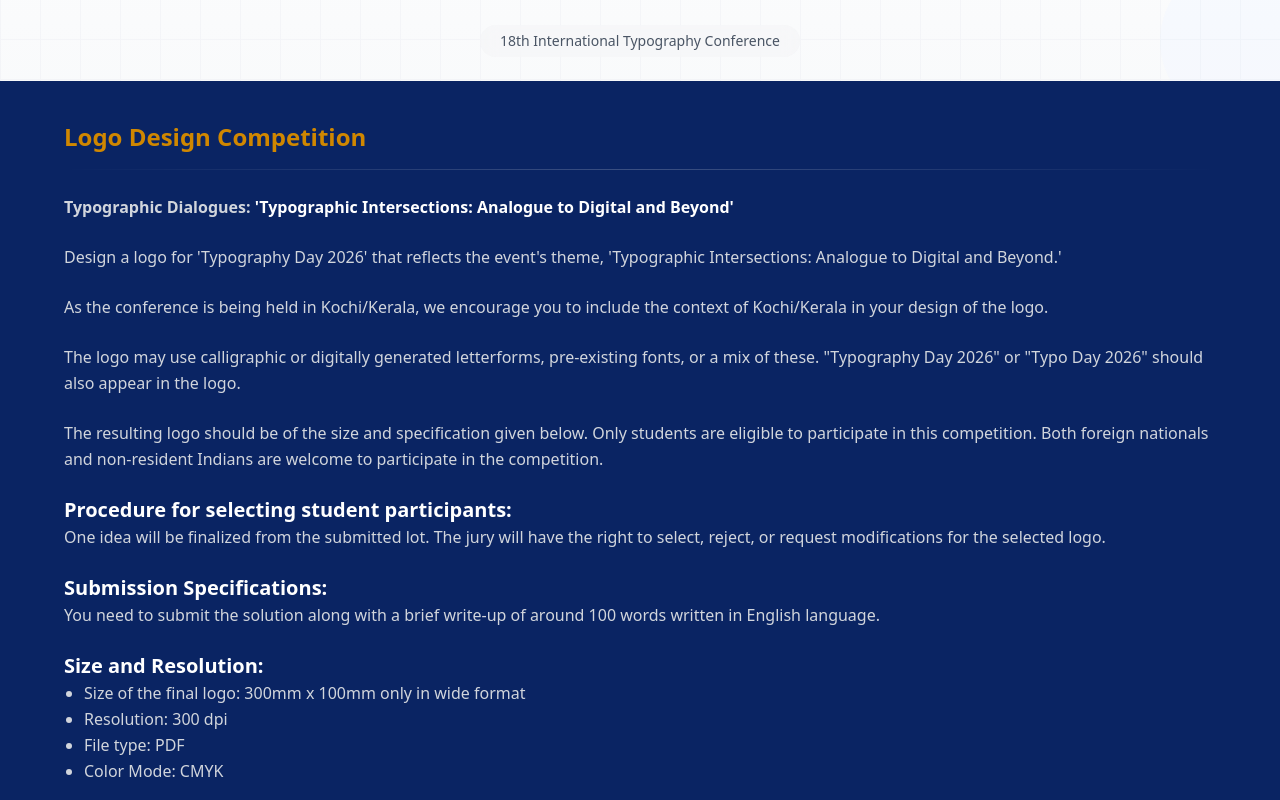
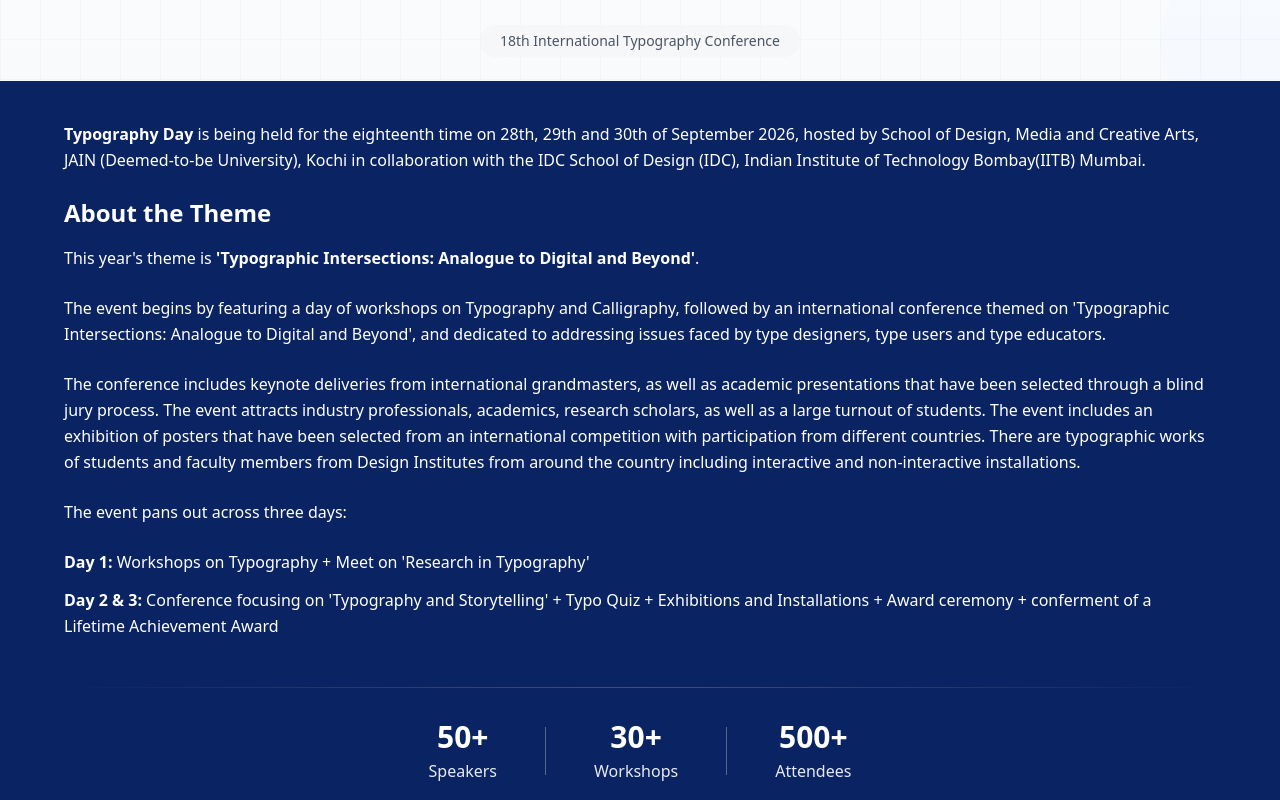
Before and after one commit to mnihadc/DesignProJain, a React (Vite) app in the folder Client/: page / in a window 1280 px wide. Shown: the part 680-1480 px from the top of the page. Built offline with nearby package versions, Linux system fonts and the light colour scheme.

Commit message:
about page added again

```diff
--- a/Client/src/App.tsx
+++ b/Client/src/App.tsx
@@ -3,8 +3,8 @@ import Footer from "./components/Footer";
 import Header from "./components/Header";
 import Hero from "./components/Hero";
 import { Toaster } from "react-hot-toast";
-import LogoDesignCompetitionSection from "./pages/LogoDesignCompetitionSection";
 import Loading from "./components/Loading";
+import AboutSection from "./pages/About";
 
 function App() {
   const [isLoading, setIsLoading] = useState<boolean>(true);
@@ -36,7 +36,7 @@ function App() {
       </section>
 
       <section id="about">
-        <LogoDesignCompetitionSection />
+        <AboutSection />
       </section>
 
       <Footer />
--- /dev/null
+++ b/Client/src/pages/About.tsx
@@ -0,0 +1,140 @@
+const AboutSection = () => {
+  return (
+    <section className="w-full bg-[#0A2463] text-white px-4 py-6 sm:px-6 sm:py-7 md:px-10 md:py-8 lg:px-12 lg:py-10 xl:px-16">
+      <div className="max-w-7xl mx-auto">
+        {/* Description */}
+        <div className="mb-6 sm:mb-8 md:mb-10">
+          <p className="text-sm leading-relaxed sm:text-base sm:leading-relaxed md:text-[15px] lg:text-base lg:leading-relaxed mb-4 sm:mb-5 md:mb-6">
+            <strong className="font-semibold">Typography Day</strong> is being
+            held for the eighteenth time on 28th, 29th and 30th of September
+            2026, hosted by School of Design, Media and Creative Arts, JAIN
+            (Deemed-to-be University), Kochi in collaboration with the IDC
+            School of Design (IDC), Indian Institute of Technology Bombay(IITB)
+            Mumbai.
+          </p>
+
+          {/* About the Theme */}
+          <h2 className="text-lg font-semibold mb-3 sm:text-xl sm:mb-4 md:text-[20px] lg:text-2xl">
+            About the Theme
+          </h2>
+
+          <p className="text-sm leading-relaxed sm:text-base sm:leading-relaxed md:text-[15px] lg:text-base lg:leading-relaxed mb-4 sm:mb-5 md:mb-6">
+            This year's theme is{" "}
+            <strong className="font-semibold">
+              'Typographic Intersections: Analogue to Digital and Beyond'
+            </strong>
+            .
+          </p>
+
+          <p className="text-sm leading-relaxed sm:text-base sm:leading-relaxed md:text-[15px] lg:text-base lg:leading-relaxed mb-4 sm:mb-5 md:mb-6">
+            The event begins by featuring a day of workshops on Typography and
+            Calligraphy, followed by an international conference themed on
+            'Typographic Intersections: Analogue to Digital and Beyond', and
+            dedicated to addressing issues faced by type designers, type users
+            and type educators.
+          </p>
+
+          <p className="text-sm leading-relaxed sm:text-base sm:leading-relaxed md:text-[15px] lg:text-base lg:leading-relaxed mb-4 sm:mb-5 md:mb-6">
+            The conference includes keynote deliveries from international
+            grandmasters, as well as academic presentations that have been
+            selected through a blind jury process. The event attracts industry
+            professionals, academics, research scholars, as well as a large
+            turnout of students. The event includes an exhibition of posters
+            that have been selected from an international competition with
+            participation from different countries. There are typographic works
+            of students and faculty members from Design Institutes from around
+            the country including interactive and non-interactive installations.
+          </p>
+
+          <p className="text-sm leading-relaxed sm:text-base sm:leading-relaxed md:text-[15px] lg:text-base lg:leading-relaxed mb-4 sm:mb-5 md:mb-6">
+            The event pans out across three days:
+          </p>
+
+          {/* Event Schedule */}
+          <div className="text-sm leading-relaxed sm:text-base sm:leading-relaxed md:text-[15px] lg:text-base lg:leading-relaxed mb-8 sm:mb-10 md:mb-12">
+            <div className="mb-3">
+              <strong className="font-semibold">Day 1:</strong> Workshops on
+              Typography + Meet on 'Research in Typography'
+            </div>
+            <div>
+              <strong className="font-semibold">Day 2 & 3:</strong> Conference
+              focusing on 'Typography and Storytelling' + Typo Quiz +
+              Exhibitions and Installations + Award ceremony + conferment of a
+              Lifetime Achievement Award
+            </div>
+          </div>
+        </div>
+
+        {/* Statistics Section */}
+        <div className="relative">
+          {/* Divider Line */}
+          <div className="hidden sm:block absolute top-0 left-0 right-0 h-px bg-gradient-to-r from-transparent via-white/20 to-transparent" />
+
+          {/* Mobile: Single line layout */}
+          <div className="flex sm:hidden items-center justify-between pt-6">
+            {/* Speakers */}
+            <div className="text-center">
+              <div className="text-2xl font-bold mb-1">50+</div>
+              <div className="text-xs font-medium text-white/90">Speakers</div>
+            </div>
+
+            <div className="w-px h-8 bg-white/30" />
+
+            {/* Workshops */}
+            <div className="text-center">
+              <div className="text-2xl font-bold mb-1">30+</div>
+              <div className="text-xs font-medium text-white/90">Workshops</div>
+            </div>
+
+            <div className="w-px h-8 bg-white/30" />
+
+            {/* Attendees */}
+            <div className="text-center">
+              <div className="text-2xl font-bold mb-1">500+</div>
+              <div className="text-xs font-medium text-white/90">Attendees</div>
+            </div>
+          </div>
+
+          {/* Desktop layout */}
+          <div className="hidden sm:flex items-center justify-center gap-8 pt-8 md:gap-10 lg:gap-12">
+            {/* Speakers */}
+            <div className="text-center">
+              <div className="text-xl font-bold mb-1 md:text-2xl lg:text-3xl">
+                50+
+              </div>
+              <div className="text-sm font-medium text-white/90 md:text-base">
+                Speakers
+              </div>
+            </div>
+
+            <div className="w-px h-12 bg-white/30" />
+
+            {/* Workshops */}
+            <div className="text-center">
+              <div className="text-xl font-bold mb-1 md:text-2xl lg:text-3xl">
+                30+
+              </div>
+              <div className="text-sm font-medium text-white/90 md:text-base">
+                Workshops
+              </div>
+            </div>
+
+            <div className="w-px h-12 bg-white/30" />
+
+            {/* Attendees */}
+            <div className="text-center">
+              <div className="text-xl font-bold mb-1 md:text-2xl lg:text-3xl">
+                500+
+              </div>
+              <div className="text-sm font-medium text-white/90 md:text-base">
+                Attendees
+              </div>
+            </div>
+          </div>
+        </div>
+      </div>
+    </section>
+  );
+};
+
+export default AboutSection;
```
